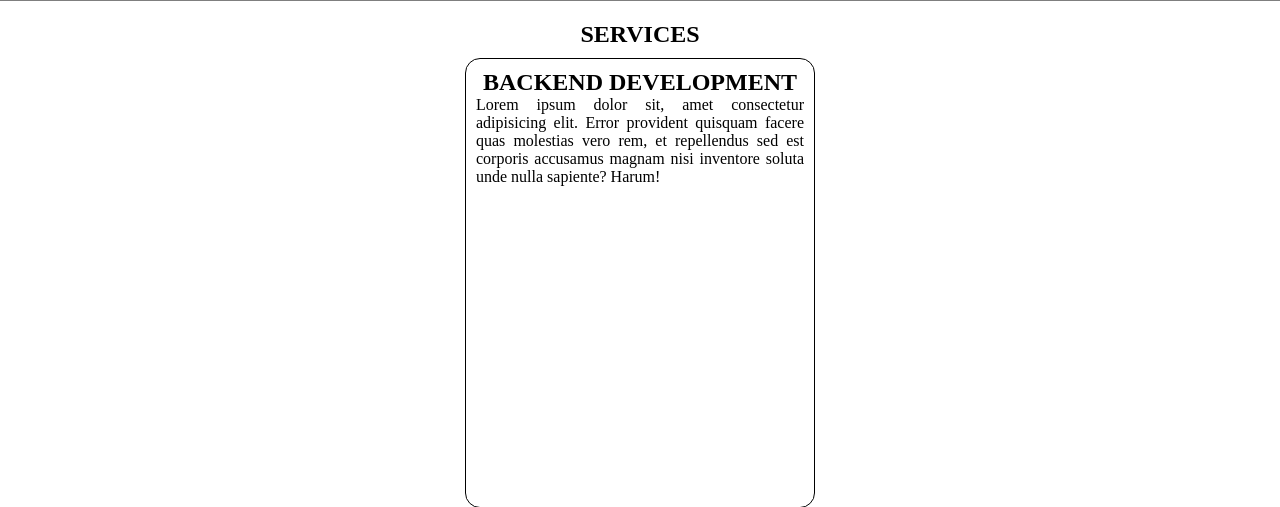
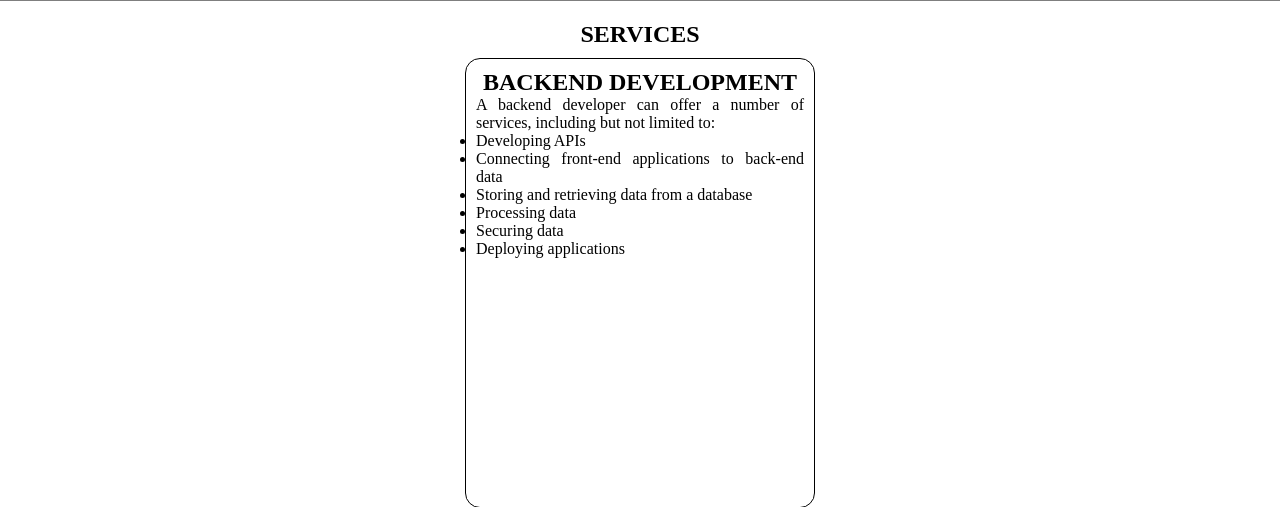
Before and after one commit to derick-droid/Portfolio, a Django app: page / in a window 1280 px wide. Shown: the part 2312-2819 px from the top of the page. Run offline with Django 4.2, Linux system fonts and the light colour scheme.

Commit message:
services update

```diff
--- a/port/templates/port/home.html
+++ b/port/templates/port/home.html
@@ -54,10 +54,29 @@
         <div class="row">
             <div class="box">
                 <h1 class="headings">BACKEND DEVELOPMENT</h1>
-                <p>Lorem ipsum dolor sit, amet consectetur adipisicing elit.
-                    Error provident quisquam facere quas molestias vero rem,
-                    et repellendus sed est corporis accusamus magnam
-                    nisi inventore soluta unde nulla sapiente? Harum!</p>
+                <p>
+                    A backend developer can offer a number of services, including but not limited to:
+                    <ul>
+                        <li>
+                            Developing APIs
+                        </li>
+                        <li>
+                            Connecting front-end applications to back-end data
+                        </li>
+                        <li>
+                            Storing and retrieving data from a database
+                        </li>
+                        <li>
+                            Processing data
+                        </li>
+                        <li>
+                            Securing data
+                        </li>
+                        <li>
+                            Deploying applications
+                        </li>
+                    </ul>
+                </p>
             </div>
         </div>
 </section>
```
